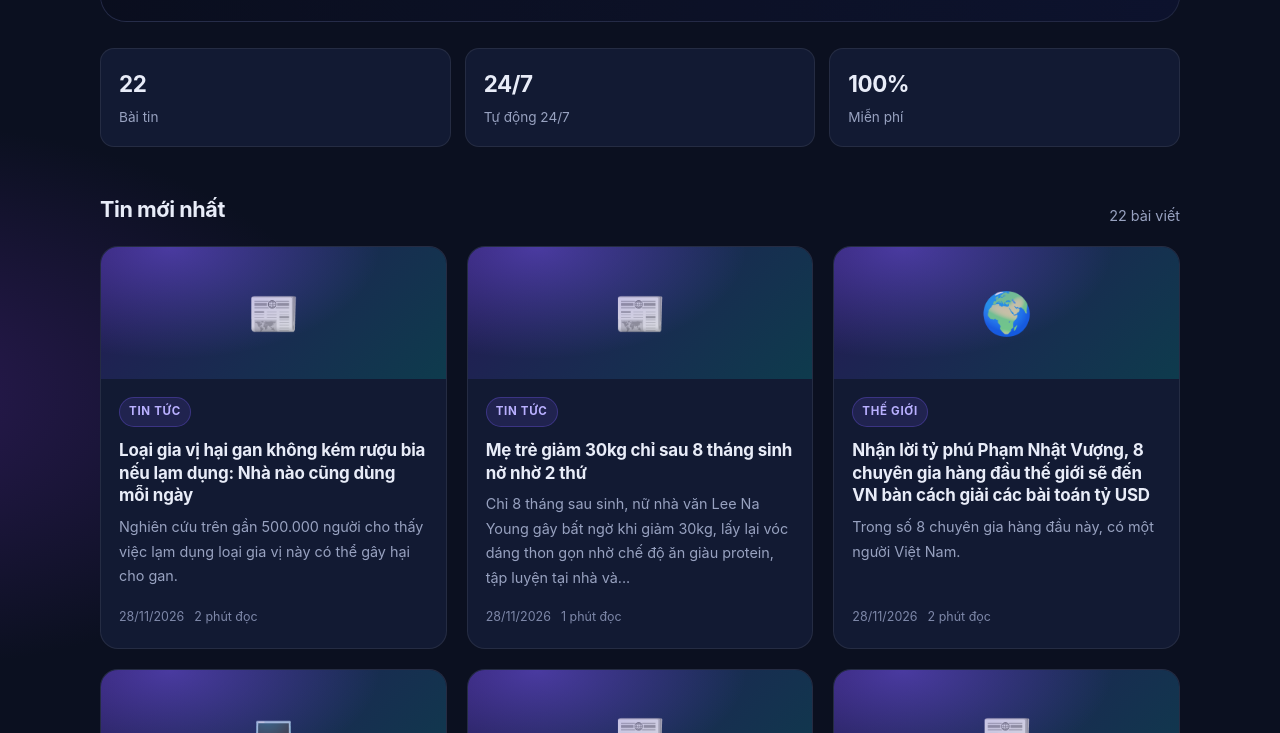
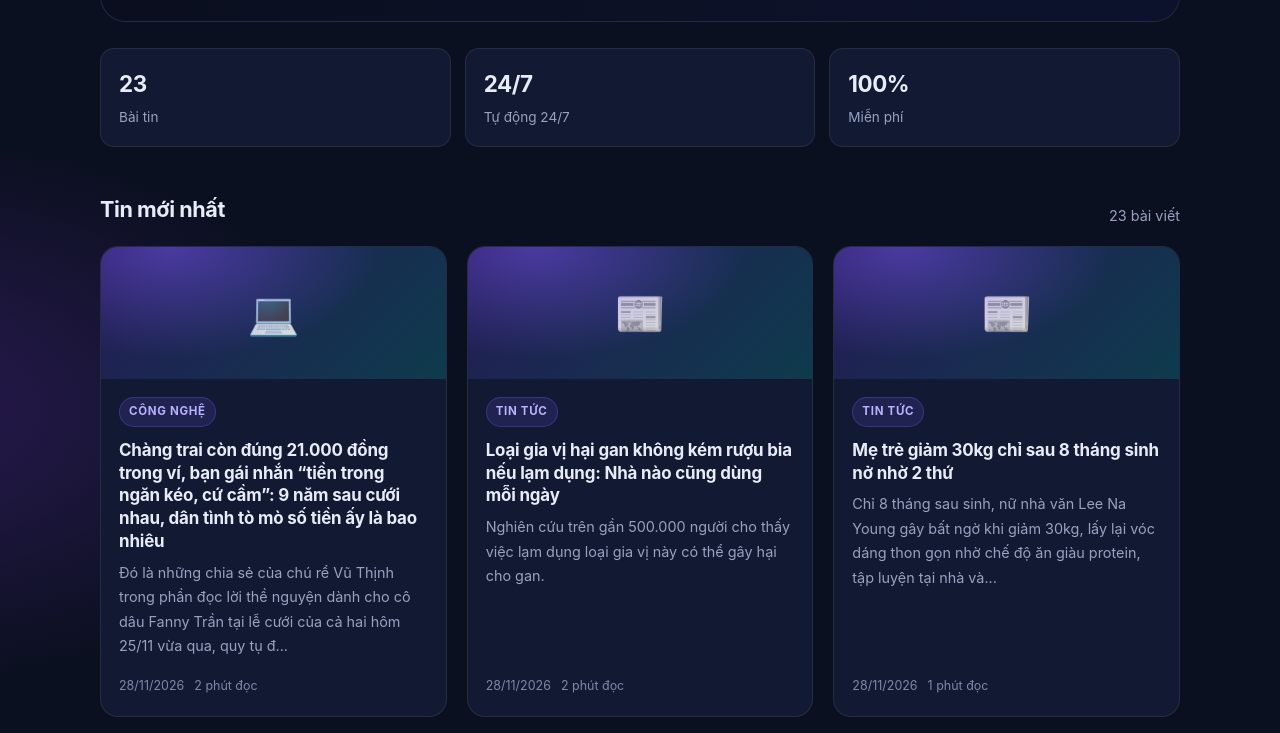
Before and after one commit to phuongtrieufx636-coder/ai-content-hub, a plain HTML site: page index.html in a window 1280 px wide. Shown: the part 527-1260 px from the top of the page. Drawn offline with Linux system fonts and the light colour scheme.

Commit message:
Update index.html

```diff
--- a/index.html
+++ b/index.html
@@ -32,12 +32,17 @@
     </div>
   </section>
   <div class="stats">
-    <div class="stat"><b>22</b><span>Bài tin</span></div>
+    <div class="stat"><b>23</b><span>Bài tin</span></div>
     <div class="stat"><b>24/7</b><span>Tự động 24/7</span></div>
     <div class="stat"><b>100%</b><span>Miễn phí</span></div>
   </div>
-  <div class="section-head" id="latest"><h2>Tin mới nhất</h2><span>22 bài viết</span></div>
-  <div class="grid"><a class="card" href="loai-gia-vi-hai-gan-khong-kem-ruou-bia-neu-lam-dung-nha-nao-cung-dung-moi-ngay.html">
+  <div class="section-head" id="latest"><h2>Tin mới nhất</h2><span>23 bài viết</span></div>
+  <div class="grid"><a class="card" href="chang-trai-con-dung-21-000-dong-trong-vi-ban-gai-nhan-tien-trong-ngan-keo-cu-cam-9-nam-sau-cuoi-nhau-dan-tinh-to-mo-so-tien-ay-la-bao-nhieu.html">
+  <div class="thumb"><span>💻</span></div>
+  <div class="body"><span class="badge">Công nghệ</span>
+    <h3>Chàng trai còn đúng 21.000 đồng trong ví, bạn gái nhắn “tiền trong ngăn kéo, cứ cầm”: 9 năm sau cưới nhau, dân tình tò mò số tiền ấy là bao nhiêu</h3><p>Đó là những chia sẻ của chú rể Vũ Thịnh trong phần đọc lời thề nguyện dành cho cô dâu Fanny Trần tại lễ cưới của cả hai hôm 25/11 vừa qua, quy tụ đ...</p>
+    <div class="meta"><span>28/11/2026</span><span>2 phút đọc</span></div>
+  </div></a><a class="card" href="loai-gia-vi-hai-gan-khong-kem-ruou-bia-neu-lam-dung-nha-nao-cung-dung-moi-ngay.html">
   <div class="thumb"><span>📰</span></div>
   <div class="body"><span class="badge">Tin tức</span>
     <h3>Loại gia vị hại gan không kém rượu bia nếu lạm dụng: Nhà nào cũng dùng mỗi ngày</h3><p>Nghiên cứu trên gần 500.000 người cho thấy việc lạm dụng loại gia vị này có thể gây hại cho gan.</p>
```
